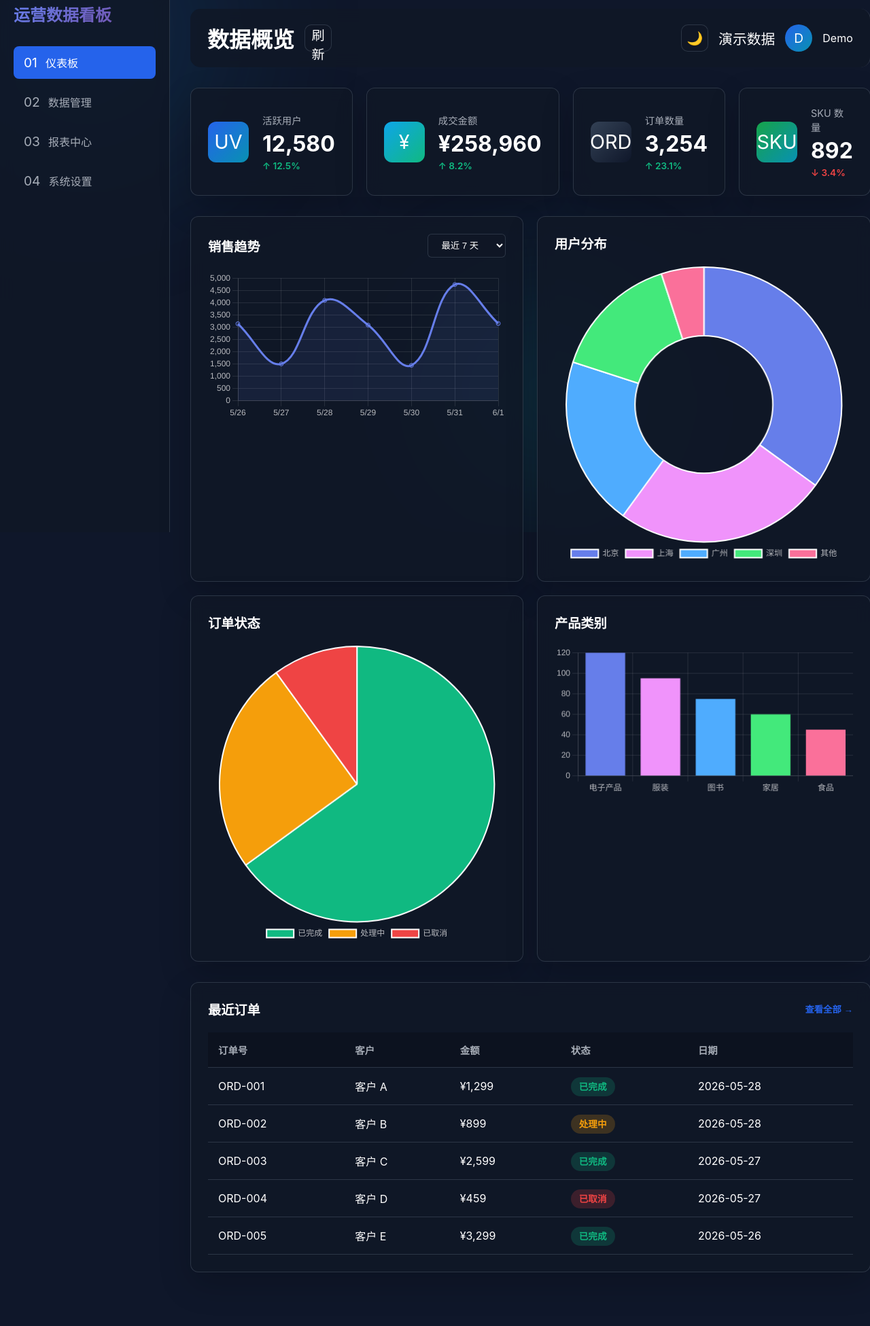
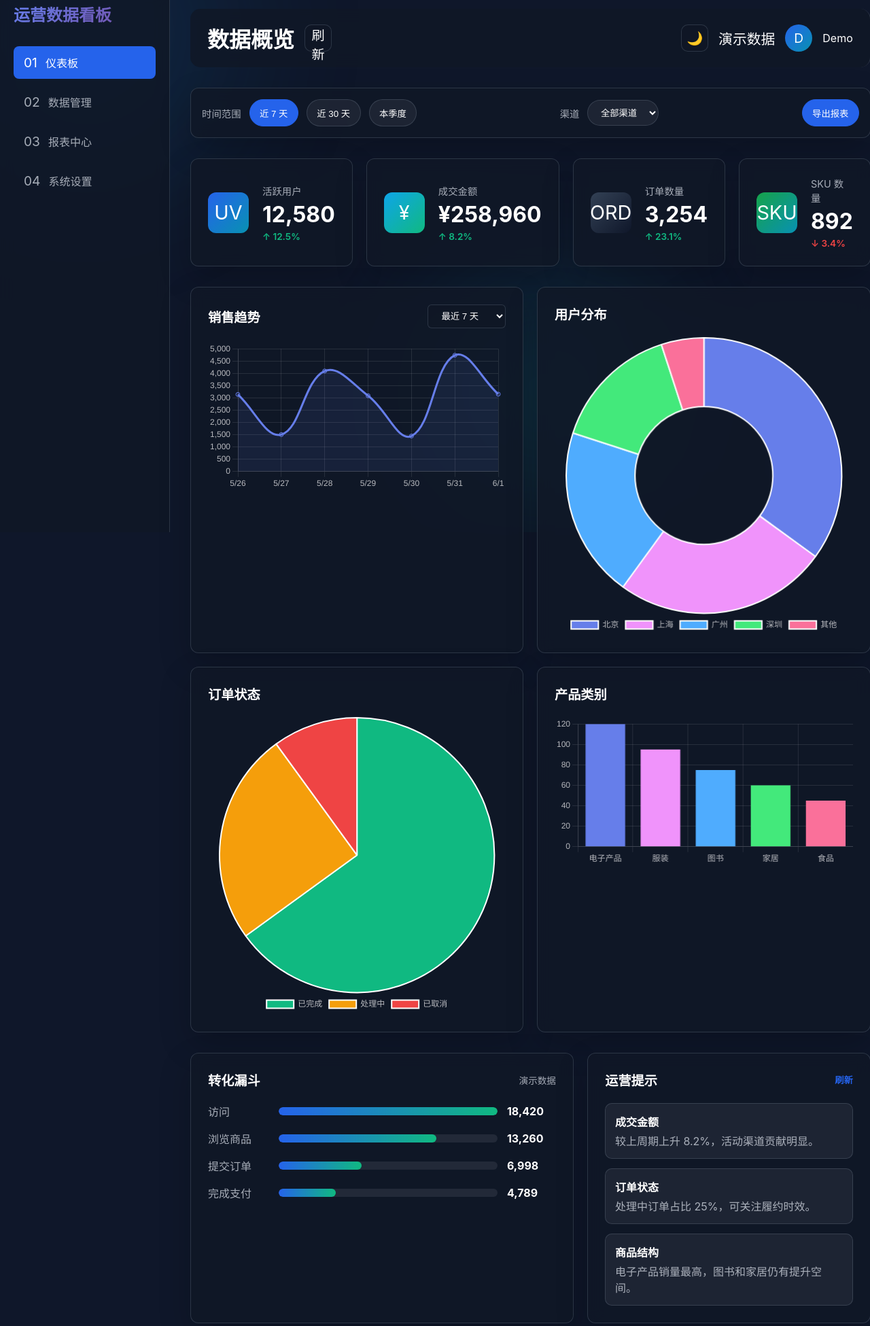
Before and after one commit to aur0ra333/data-dashboard, a plain HTML site: page index.html in a window 1280 px wide. Shown: the part 17-1968 px from the top of the page at 68% size. Before the commit the page ends 1919 px from the top, so only its background shows below. Drawn offline with nearby package versions, Linux system fonts and the light colour scheme.

Commit message:
Enhance demo polish and layout depth

```diff
--- a/app.js
+++ b/app.js
@@ -305,6 +305,14 @@ function setupEventListeners() {
             e.currentTarget.classList.add('active');
         });
     });
+
+    document.querySelectorAll('.filter-chip').forEach(chip => {
+        chip.addEventListener('click', () => {
+            document.querySelectorAll('.filter-chip').forEach(item => item.classList.remove('active'));
+            chip.classList.add('active');
+            refreshData();
+        });
+    });
 }
 
 // 通知提示
--- a/index.html
+++ b/index.html
@@ -54,6 +54,25 @@
                     <span>Demo</span>
                 </div>
             </header>
+
+            <section class="filter-strip glass-card">
+                <div class="filter-group">
+                    <span>时间范围</span>
+                    <button class="filter-chip active">近 7 天</button>
+                    <button class="filter-chip">近 30 天</button>
+                    <button class="filter-chip">本季度</button>
+                </div>
+                <div class="filter-group">
+                    <span>渠道</span>
+                    <select>
+                        <option>全部渠道</option>
+                        <option>自然访问</option>
+                        <option>活动投放</option>
+                        <option>老客复购</option>
+                    </select>
+                </div>
+                <button class="export-btn">导出报表</button>
+            </section>
 
             <div class="stats-cards">
                 <div class="stat-card glass-card">
@@ -128,6 +147,49 @@
                 </div>
             </div>
 
+            <div class="insight-grid">
+                <section class="funnel-card glass-card">
+                    <div class="section-header">
+                        <h3>转化漏斗</h3>
+                        <span class="section-note">演示数据</span>
+                    </div>
+                    <div class="funnel-list">
+                        <div class="funnel-row">
+                            <span>访问</span>
+                            <div class="funnel-bar"><i style="width: 100%"></i></div>
+                            <strong>18,420</strong>
+                        </div>
+                        <div class="funnel-row">
+                            <span>浏览商品</span>
+                            <div class="funnel-bar"><i style="width: 72%"></i></div>
+                            <strong>13,260</strong>
+                        </div>
+                        <div class="funnel-row">
+                            <span>提交订单</span>
+                            <div class="funnel-bar"><i style="width: 38%"></i></div>
+                            <strong>6,998</strong>
+                        </div>
+                        <div class="funnel-row">
+                            <span>完成支付</span>
+                            <div class="funnel-bar"><i style="width: 26%"></i></div>
+                            <strong>4,789</strong>
+                        </div>
+                    </div>
+                </section>
+
+                <section class="operations-card glass-card">
+                    <div class="section-header">
+                        <h3>运营提示</h3>
+                        <button class="btn-view-all" onclick="refreshData()">刷新</button>
+                    </div>
+                    <ul class="operations-list">
+                        <li><strong>成交金额</strong><span>较上周期上升 8.2%，活动渠道贡献明显。</span></li>
+                        <li><strong>订单状态</strong><span>处理中订单占比 25%，可关注履约时效。</span></li>
+                        <li><strong>商品结构</strong><span>电子产品销量最高，图书和家居仍有提升空间。</span></li>
+                    </ul>
+                </section>
+            </div>
+
             <div class="recent-orders glass-card">
                 <div class="section-header">
                     <h3>最近订单</h3>
--- a/styles.css
+++ b/styles.css
@@ -159,6 +159,46 @@ body.light-theme {
     padding: 30px;
 }
 
+.filter-strip {
+    display: flex;
+    align-items: center;
+    justify-content: space-between;
+    gap: 1rem;
+    padding: 16px;
+    margin-bottom: 30px;
+    border-radius: 12px;
+}
+
+.filter-group {
+    display: flex;
+    align-items: center;
+    gap: 0.75rem;
+    flex-wrap: wrap;
+}
+
+.filter-group span {
+    color: var(--text-secondary);
+    font-size: 0.9rem;
+}
+
+.filter-chip,
+.export-btn,
+.filter-group select {
+    border: 1px solid var(--glass-border);
+    border-radius: 999px;
+    background: rgba(255, 255, 255, 0.06);
+    color: var(--text-primary);
+    padding: 0.6rem 0.9rem;
+    cursor: pointer;
+}
+
+.filter-chip.active,
+.export-btn {
+    background: var(--primary);
+    border-color: var(--primary);
+    color: #fff;
+}
+
 .top-bar {
     display: flex;
     justify-content: space-between;
@@ -312,6 +352,71 @@ body.light-theme {
     margin-bottom: 30px;
 }
 
+.insight-grid {
+    display: grid;
+    grid-template-columns: 1.15fr 0.85fr;
+    gap: 20px;
+    margin-bottom: 30px;
+}
+
+.funnel-card,
+.operations-card {
+    padding: 25px;
+}
+
+.section-note {
+    color: var(--text-secondary);
+    font-size: 0.85rem;
+}
+
+.funnel-list {
+    display: grid;
+    gap: 16px;
+    margin-top: 16px;
+}
+
+.funnel-row {
+    display: grid;
+    grid-template-columns: 90px 1fr 72px;
+    gap: 14px;
+    align-items: center;
+}
+
+.funnel-row span,
+.operations-list span {
+    color: var(--text-secondary);
+}
+
+.funnel-bar {
+    height: 12px;
+    border-radius: 999px;
+    background: rgba(255, 255, 255, 0.08);
+    overflow: hidden;
+}
+
+.funnel-bar i {
+    display: block;
+    height: 100%;
+    border-radius: inherit;
+    background: linear-gradient(90deg, #2563eb, #10b981);
+}
+
+.operations-list {
+    display: grid;
+    gap: 14px;
+    margin-top: 16px;
+    list-style: none;
+}
+
+.operations-list li {
+    display: grid;
+    gap: 4px;
+    padding: 14px;
+    border-radius: 10px;
+    background: rgba(255, 255, 255, 0.06);
+    border: 1px solid var(--glass-border);
+}
+
 .chart-card {
     padding: 25px;
 }
@@ -437,7 +542,8 @@ body.light-theme thead {
         grid-template-columns: repeat(2, 1fr);
     }
 
-    .charts-grid {
+    .charts-grid,
+    .insight-grid {
         grid-template-columns: 1fr;
     }
 }
@@ -460,6 +566,19 @@ body.light-theme thead {
         gap: 15px;
     }
 
+    .filter-strip {
+        align-items: stretch;
+        flex-direction: column;
+    }
+
+    .funnel-row {
+        grid-template-columns: 74px 1fr;
+    }
+
+    .funnel-row strong {
+        grid-column: 2;
+    }
+
     .top-bar-right {
         flex-wrap: wrap;
         justify-content: center;
```
